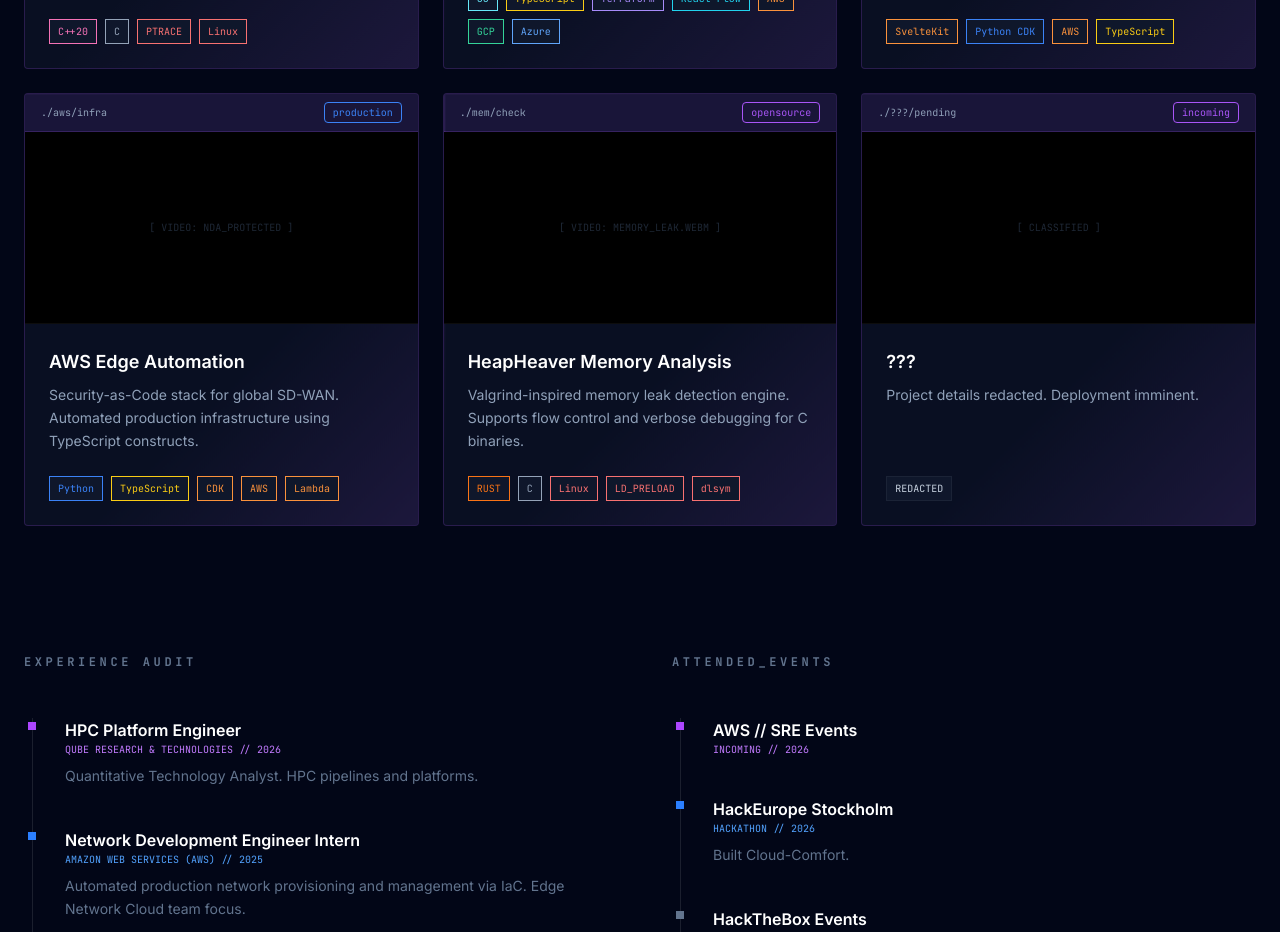
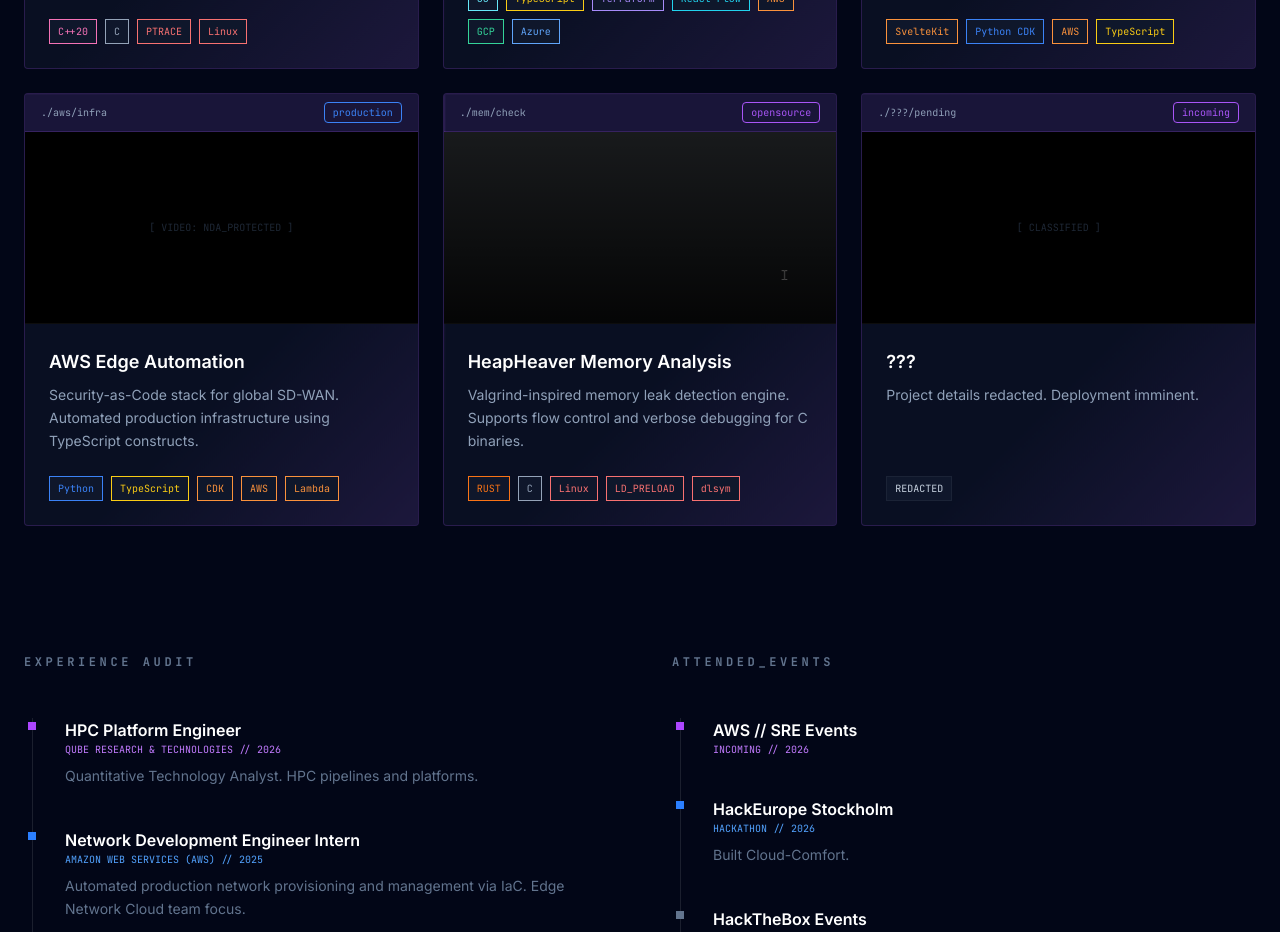
Before and after one commit to MZMurphy/mzm_portfolio, a SvelteKit app in the folder frontend/: page / in a window 1280 px wide. Shown: the part 1180-2112 px from the top of the page. Built offline with nearby package versions, Linux system fonts and the light colour scheme.

Commit message:
heapheaver gif, moved up in frame to show track feature

```diff
--- a/frontend/src/routes/+page.svelte
+++ b/frontend/src/routes/+page.svelte
@@ -326,9 +326,9 @@
             <span class="font-mono text-[10px] text-slate-400">./mem/check</span>
             <span class="font-mono text-[10px] px-2 py-0.5 rounded badge-purple">opensource</span>
         </div>
-        <div class="h-48 bg-black border-b border-white/5 flex items-center justify-center overflow-hidden relative">
+        <div class="h-48 bg-black border-b border-white/5 overflow-hidden relative">
            <div class="absolute inset-0 bg-gradient-to-t from-black/80 to-transparent z-10 pointer-events-none"></div>
-           <span class="font-mono text-slate-700 text-[10px] text-center px-4 relative z-0">[ VIDEO: MEMORY_LEAK.WEBM ]</span>
+           <img src="/videos/heapheaver_demo.gif" alt="HeapHeaver memory analysis" class="w-full h-full object-cover object-bottom" />
         </div>
         <div class="p-6 flex flex-col flex-grow">
           <h3 class="text-lg font-bold text-white mb-2">HeapHeaver Memory Analysis</h3>
```
Also changed, not shown: frontend/static/videos/heapheaver_demo.gif (added).
